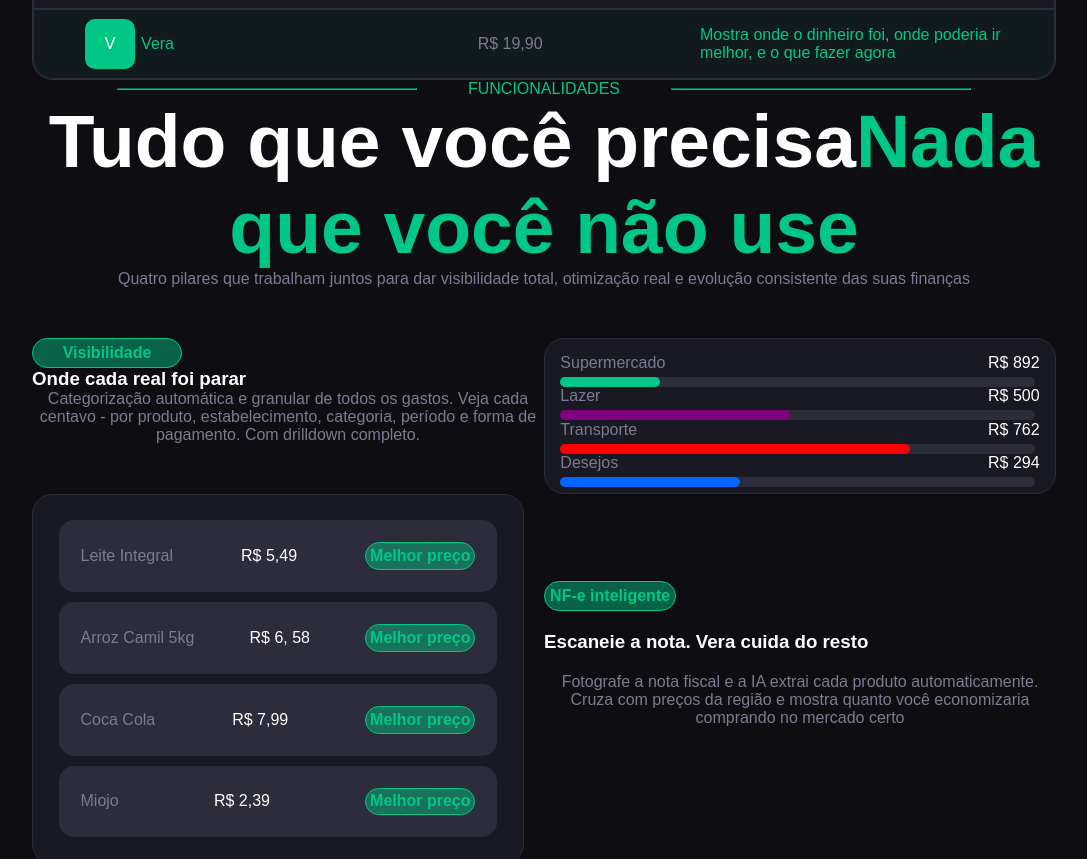
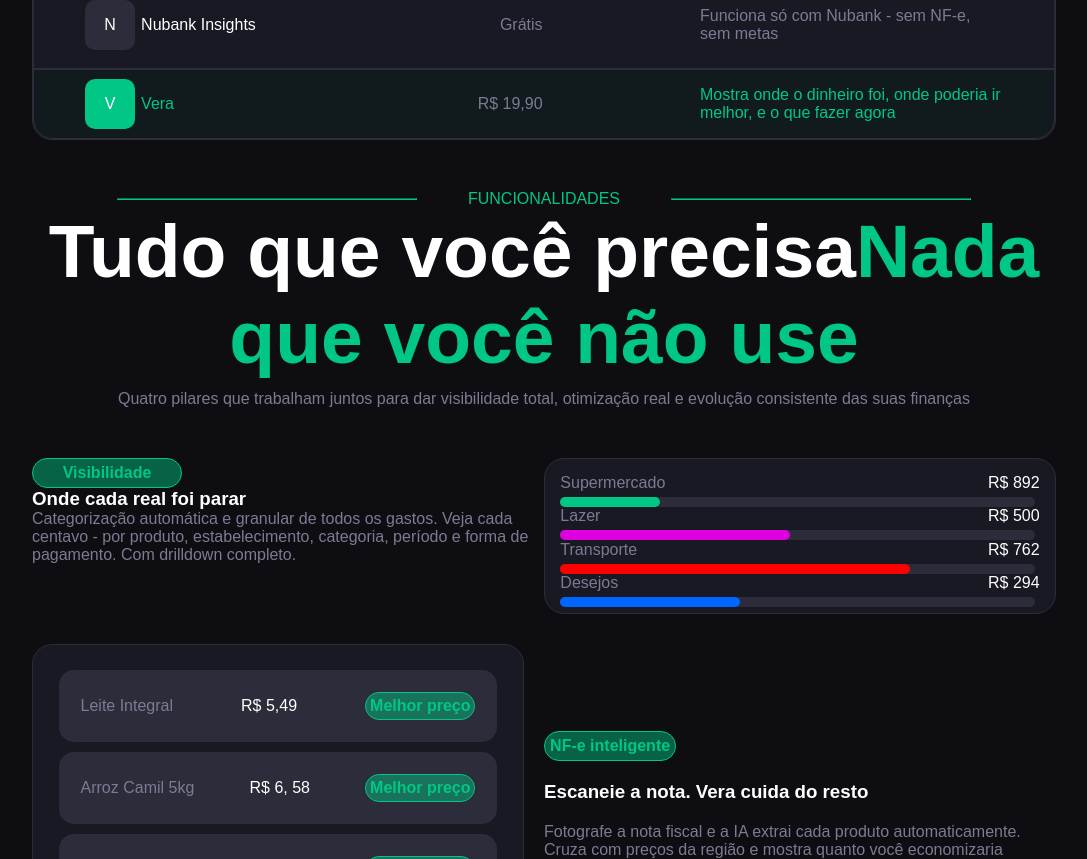
Before and after one commit to Davimpaulino/Vera.Finance, a React app in the folder frontend/: page / in a window 1280 px wide. Shown: the part 1761-2620 px from the top of the page, without its empty margins (96-1183 px from the left). Built offline with nearby package versions, Linux system fonts and the light colour scheme; the HTML template or start-up script is replaced by a standard one.

Commit message:
atualização LandingPage

```diff
--- a/frontend/src/App.jsx
+++ b/frontend/src/App.jsx
@@ -141,7 +141,7 @@ function App() {
           <p className="description">Quatro pilares que trabalham juntos para dar visibilidade total, otimização real e evolução consistente das suas finanças</p>
 
           <div className="funcoes">
-            <div className='mot1'>
+            <div className='mot1 mot'>
               <div className="texto">
                 <div className="destaque">
                   <span>Visibilidade</span>
@@ -215,7 +215,7 @@ function App() {
                 <div className="destaque">Melhor preço</div>
               </span>
             </div>
-            <div className="mot2">
+            <div className="mot2 mot">
               <div className="destaque">
                 NF-e inteligente
               </div>
@@ -223,7 +223,7 @@ function App() {
               <p className="description">Fotografe a nota fiscal e a IA extrai cada produto automaticamente. Cruza com preços da região e mostra quanto você economizaria comprando no mercado certo</p>
             </div>
 
-            <div className="mot3">
+            <div className="mot3 mot">
               <div className="destaque">Metas</div>
               <h3>Transforme controle em crescimento</h3>
               <p className="description">Metas financeiras com acompanhamento em tempo real, alertas inteligentes e simulação de impacto. A vera mostra de onde cortar para sua meta ficar possível.</p>
@@ -287,7 +287,7 @@ function App() {
               </span>
               <span>
                 <div className="mercado">
-                  <h3>atacadão</h3>
+                  <h3>Atacadão</h3>
                 </div>
                 <p className="valor">R$ 5,20</p>
                 <p className='porcentagem'>0%</p>
@@ -298,20 +298,20 @@ function App() {
                   <h3>Pão de açucar</h3>
                   <div className="destaque"><small>Mais próximo</small></div>
                 </div>
-                <p className="valor">R4 5,49</p>
+                <p className="valor">R$ 5,49</p>
                 <p className="txt-cancell porcentagem">2%</p>
                 <p className="description">1,8 km</p>
               </span>
-              <span>
+              <span className='last-span'>
                 <div className="mercado">
-                  <h3>carrefour</h3>
+                  <h3>Carrefour</h3>
                 </div>
                 <p className="valor">R$ 5,99</p>
                 <p className="txt-cancell porcentagem">5%</p>
                 <p className="description">2,1 km</p>
               </span>
             </div>
-            <div className="mot4">
+            <div className="mot4 mot">
               <div className="destaque">
                 preços
               </div>
--- a/frontend/src/Css/App.css
+++ b/frontend/src/Css/App.css
@@ -9,6 +9,7 @@ header{
   background-color: rgba(0, 0, 0, 0.456);
   border-bottom: 1px solid rgba(255, 255, 255, 0.2);
   box-shadow: 0 4px 30px rgba(0, 0, 0, 0.1);
+  z-index: 1000
 }
 header nav{
   display: grid;
@@ -17,6 +18,10 @@ header nav{
 }
 header div{
   width: 100%;
+}
+li a:hover{
+  font-weight: bold;
+  transition: ease-in-out all 0.3s;
 }
 .logo-header{
   height: 20px;
@@ -97,6 +102,9 @@ main{
 .assunto-cancell hr{
   border-color: var(--cancell);
 }
+section{
+  margin-bottom: 50px;
+}
 section h2{
   font-size: 75px;
   text-align: center;
@@ -106,6 +114,7 @@ section .description{
 }
 section h2+.description{
   text-align: center;
+  margin-top: 10px;
 }
 .motivos{
   display: grid;
@@ -174,6 +183,13 @@ span.vera{
 .funcionalidades .destaque{
   max-width: 150px;
 }
+.funcionalidades .mot,
+.funcionalidades .card{
+  margin-bottom: 30px;
+}
+.mot p.description{
+  text-align: left;
+}
 .funcoes{
   display: grid;
   grid-template-columns: repeat(6, 1fr);
@@ -218,7 +234,7 @@ span.vera{
   z-index: 3;
 }
 .card1 .progress.pro2 .feito{
-  background-color: purple;
+  background-color: rgb(222, 0, 222);
   width: 230px;
 }
 .card1 .progress.pro3 .feito{
@@ -311,6 +327,8 @@ span.vera{
 .card4{
   grid-column: 1/4;
   margin-right: 30px;
+  margin-bottom: 30px;
+
 }
 .card4 span {
   display: grid;
@@ -347,6 +365,13 @@ span.vera{
   flex-direction: column;
   gap: 20px;
   grid-column: 4/7;
+  margin-bottom: 30px;
+}
+.mot4 p.description{
+  text-align: left;
+}
+.card4 span.last-span{
+  border-bottom: none;
 }
 .funcionalidades .description{
   text-align: center;
@@ -437,10 +462,14 @@ span.vera{
 .planos .card li{
   margin-top: 20px;
 }
-.planos .description{
+.sec-planos .description{
+  text-align: center;
+}
+.planos p.description{
   text-align: left;
   margin-bottom: 0px;
 }
+
 .planos ul{
   list-style: none
 }
```
